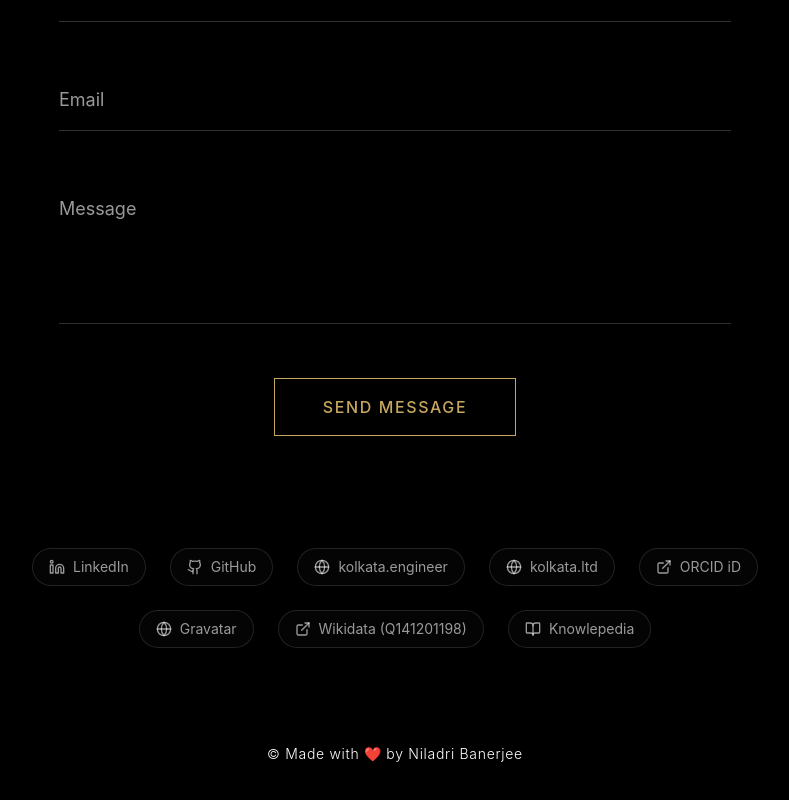
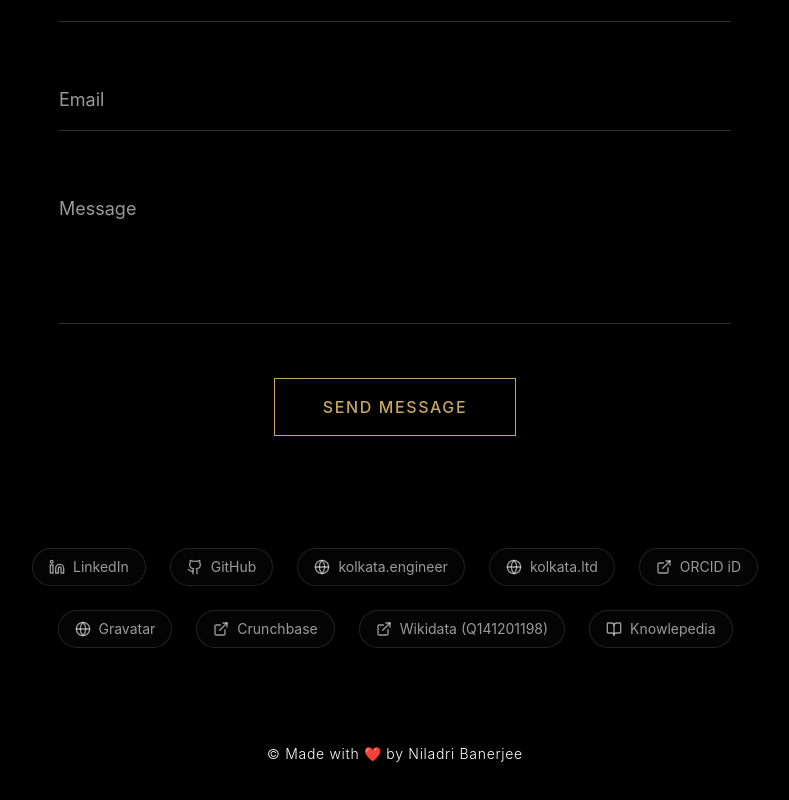
Before and after one commit to nilban7/portfolio, a React (Vite) app: page / in a window 1280 px wide. Shown: the part 6675-7475 px from the top of the page, without its empty margins (245-1034 px from the left). Built offline with nearby package versions, Linux system fonts and the light colour scheme.

Commit message:
feat(seo): add Crunchbase profile to sameAs and UI

```diff
--- a/index.html
+++ b/index.html
@@ -83,6 +83,7 @@
           "sameAs": [
             "https://www.linkedin.com/in/niladriban",
             "https://github.com/nilban7",
+            "https://www.crunchbase.com/person/niladri-banerjee-9b9a",
             "https://orcid.org/0009-0004-0079-9251",
             "https://gravatar.com/vibrantloudlyfaf17230d5",
             "https://www.wikidata.org/wiki/Q141201198",
--- a/src/components/Contact.jsx
+++ b/src/components/Contact.jsx
@@ -37,6 +37,12 @@ const socialLinks = [
         url: "https://gravatar.com/vibrantloudlyfaf17230d5",
         icon: Globe,
         label: "Gravatar"
+    },
+    {
+        name: "Crunchbase",
+        url: "https://www.crunchbase.com/person/niladri-banerjee-9b9a",
+        icon: ExternalLink,
+        label: "Crunchbase"
     },
     {
         name: "Wikidata",
```
